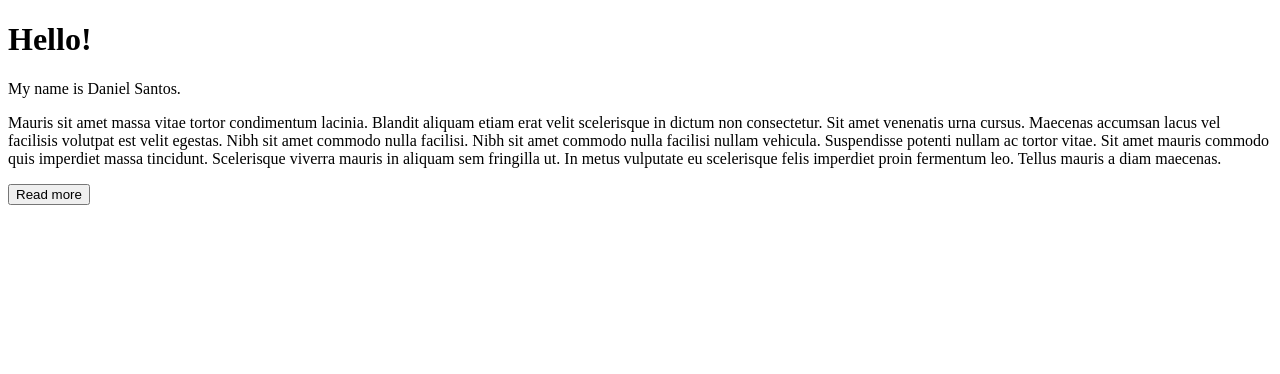
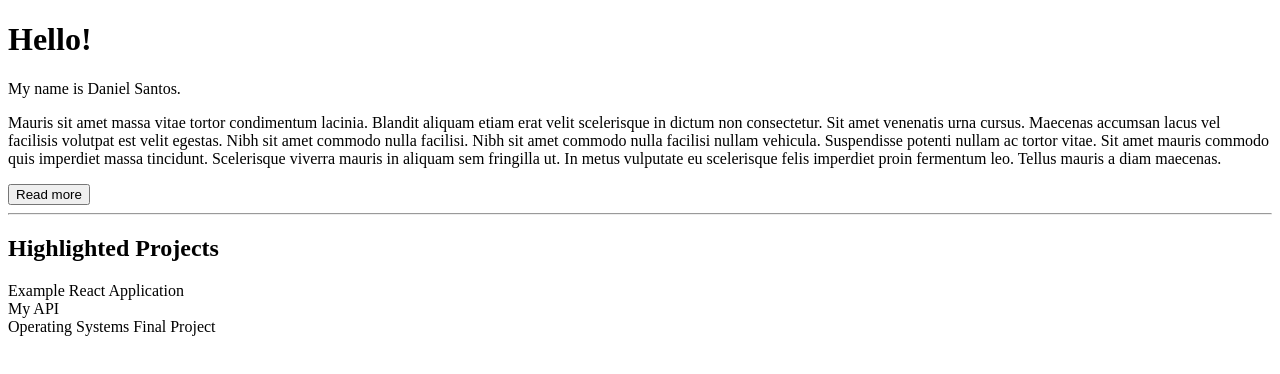
Before and after one commit to danieltex/react-bootcamp-portfolio, a React (Create React App) app: page / in a window 1280 px wide. Shown: the top 374 px of the page. Built offline with nearby package versions, Linux system fonts and the light colour scheme.

Commit message:
Created Projects Component

```diff
--- a/src/App.js
+++ b/src/App.js
@@ -1,4 +1,5 @@
 import React, { Component } from 'react';
+import Projects from './Projects';
 
 class App extends Component {
     constructor(props) {
@@ -31,7 +32,8 @@
                 <p>My name is Daniel Santos.</p>
                 <p>Mauris sit amet massa vitae tortor condimentum lacinia. Blandit aliquam etiam erat velit scelerisque in dictum non consectetur. Sit amet venenatis urna cursus. Maecenas accumsan lacus vel facilisis volutpat est velit egestas. Nibh sit amet commodo nulla facilisi. Nibh sit amet commodo nulla facilisi nullam vehicula. Suspendisse potenti nullam ac tortor vitae. Sit amet mauris commodo quis imperdiet massa tincidunt. Scelerisque viverra mauris in aliquam sem fringilla ut. In metus vulputate eu scelerisque felis imperdiet proin fermentum leo. Tellus mauris a diam maecenas.</p>
                 {bio}
-
+               <hr />
+               <Projects />
             </div>
         );
     }
--- /dev/null
+++ b/src/Projects.js
@@ -0,0 +1,20 @@
+import React, { Component } from 'react';
+import PROJECTS from './data/projects';
+
+class Projects extends Component {
+    render() {
+        return (
+            <div>
+                <h2>Highlighted Projects</h2>
+                <div>
+                    {
+                        PROJECTS.map((project) =>
+                            <div key={project.id}>{project.title}</div>
+                        )
+                    }
+                </div>
+            </div>
+        );
+    }
+}
+export default Projects;
--- /dev/null
+++ b/src/data/projects.js
@@ -0,0 +1,29 @@
+import project1 from '../assets/project1.png';
+import project2 from '../assets/project2.png';
+import project3 from '../assets/project3.png';
+
+const PROJECTS = [
+    {
+        id: 1,
+        title: 'Example React Application',
+        description: 'A React App built involving JS and core web development concepts',
+        link: 'https://github.com/danieltex/react-bootcamp-portfolio',
+        image: project1
+    },
+    {
+      id: 2,
+      title: 'My API',
+      description: 'A REST API that I built from scratch with GET and POST requests!',
+      link: 'https://github.com/danieltex/react-bootcamp-portfolio',
+      image: project2
+    },
+    {
+      id: 3,
+      title: 'Operating Systems Final Project',
+      description: 'My unique final project for my university Operating Systems course.',
+      link: 'https://github.com/danieltex/react-bootcamp-portfolio',
+      image: project3
+    }
+]
+
+export default PROJECTS;
```
